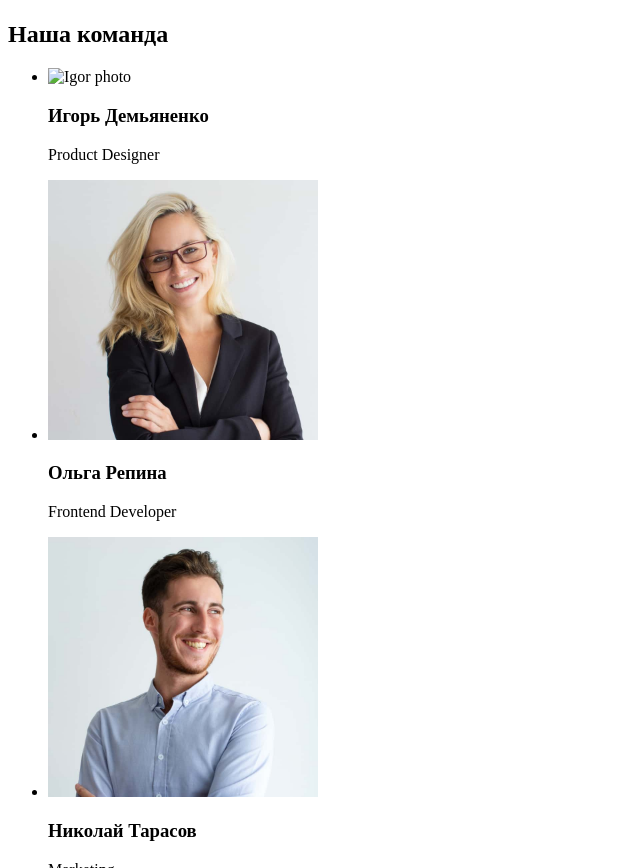
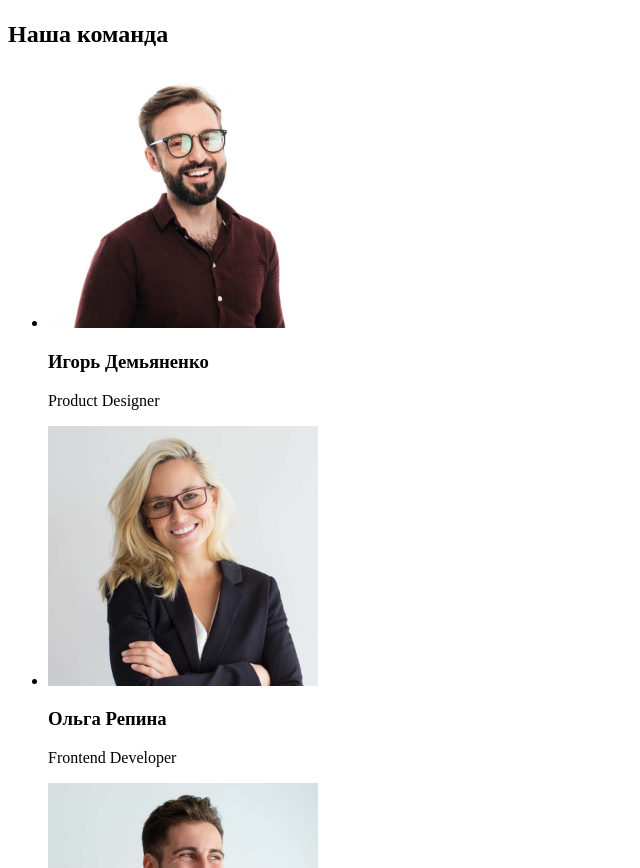
Before and after one commit to PnkaPWNZ/goit-markup-hw-01, a plain HTML site: page index.html in a window 1280 px wide. Shown: the part 1553-2421 px from the top of the page, without its empty margins (0-640 px from the left). Drawn offline with Linux system fonts and the light colour scheme.

Commit message:
Update index.html

```diff
--- a/index.html
+++ b/index.html
@@ -78,7 +78,7 @@
         <ul class="">
           <li class="">
             <img
-              src="./igor.jpg"
+              src="./images/igor.jpg"
               alt="Igor photo"
               width="270"
             />
```
